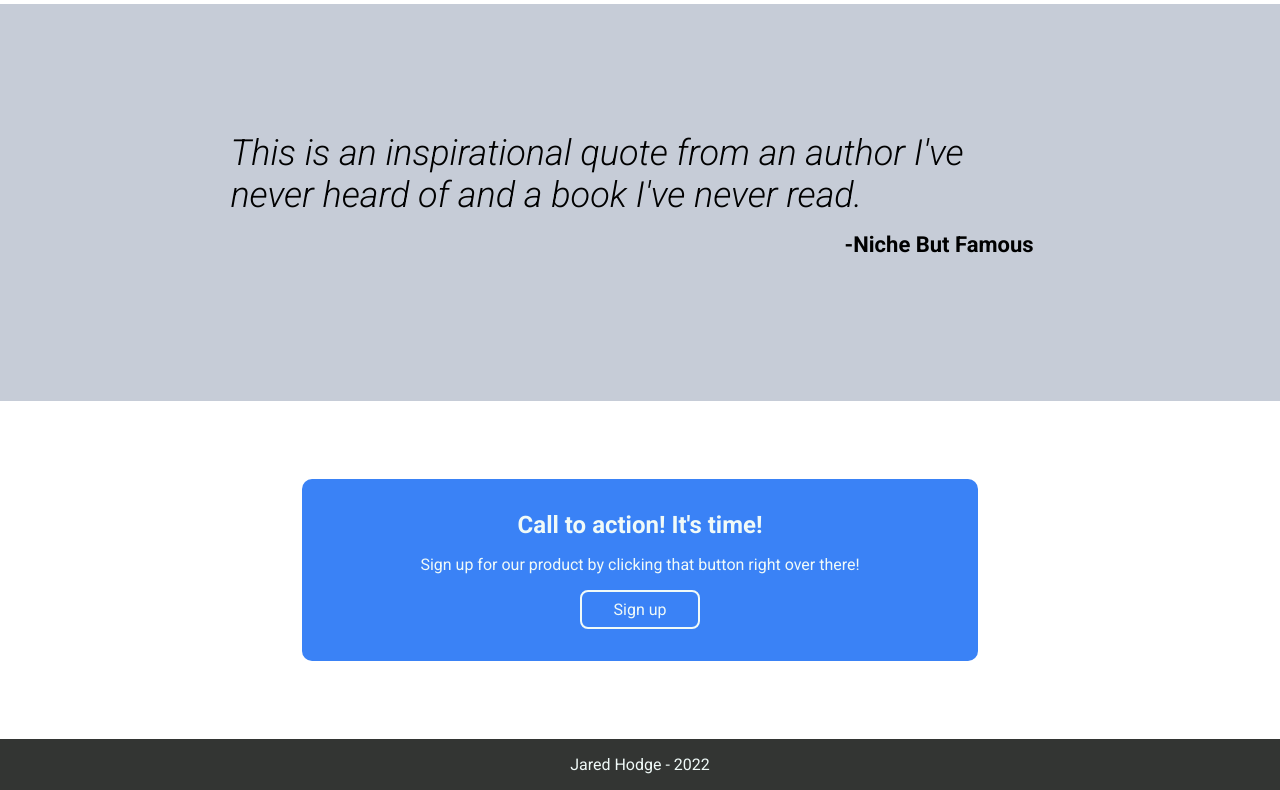
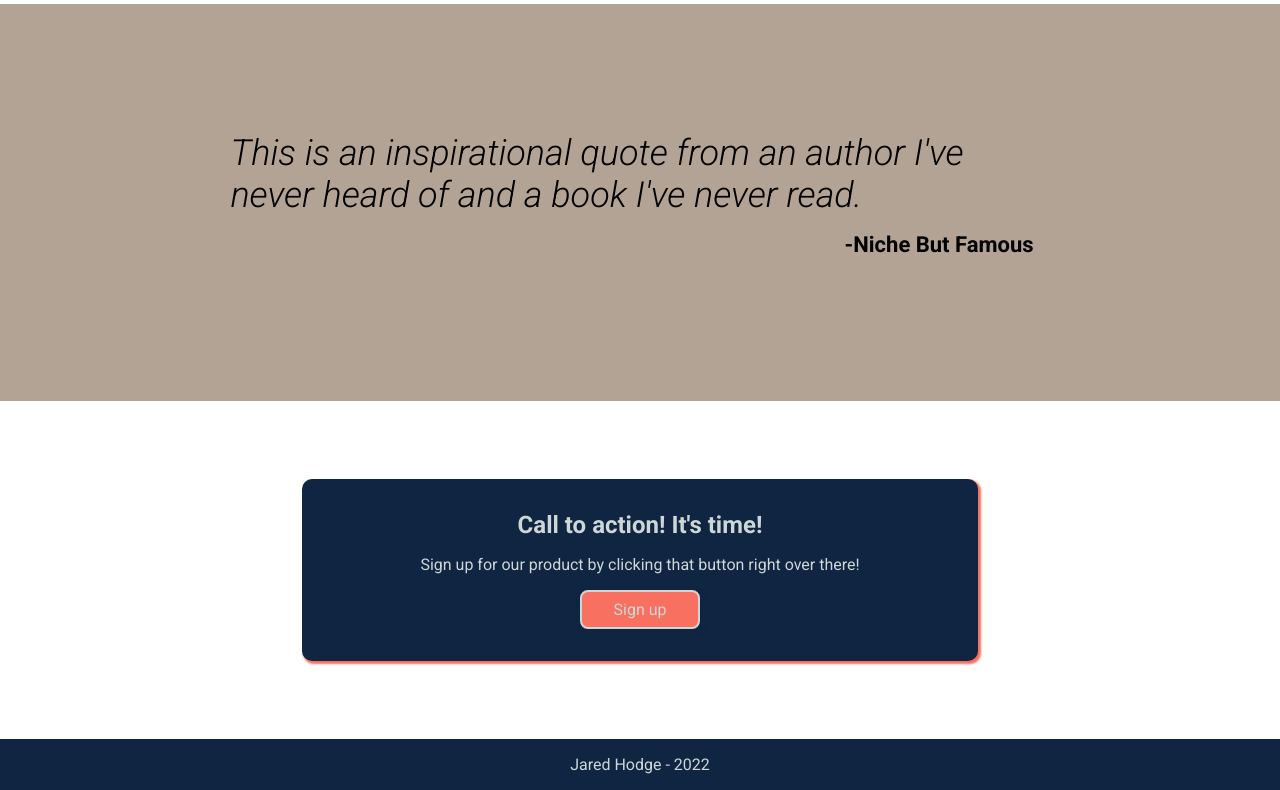
Before and after one commit to JaredSeavyHodge/Landing-Page, a plain HTML site: page index.html in a window 1280 px wide. Shown: the part 884-1674 px from the top of the page. Drawn offline with Linux system fonts and the light colour scheme.

Commit message:
color pallete change

```diff
--- a/style.css
+++ b/style.css
@@ -4,10 +4,10 @@
     box-sizing: border-box;
     font-family: 'Roboto', sans-serif;
 
-    --blue: #3A82F6;
-    --dark-pri: #333533;
-    --gray: #c6ccd7;
-    --light: #f0faf8;
+    --blue: #f87060;
+    --dark-pri: #102542;
+    --gray: #b3a394;
+    --light: #cdd7d6;
 }
 
 body {
@@ -40,7 +40,7 @@ header a {
 
 a svg {
     width: 30px;
-    fill: white;
+    fill: #f87060;
 }
 
 footer {
@@ -59,6 +59,7 @@ button {
     background-color: var(--blue);
     color: var(--light);
     font-size: 16px;
+    box-shadow: 1px 2px 5px 0 var(--dark-pri);
 }
 
 .row {
@@ -83,7 +84,7 @@ button {
     gap: 1rem;
     align-items: center;
     text-align: center;
-    color: var(--dark-pri)
+    color: var(--dark-pri);
 }
 
 .row-hero {
@@ -130,13 +131,15 @@ button {
     background-color: #f1f1f1;
     border: 3px solid var(--blue);
     border-radius: 10px;
+    box-shadow: 1px 2px 5px 0 var(--dark-pri);
 
 }
 
 .signup-box {
     display: flex;
-    background-color: var(--blue);
+    background-color: var(--dark-pri);
     border-radius: 10px;
+    box-shadow: 2px 2px 2px 1px var(--blue);
     flex-direction: column;
     justify-content: center;
     align-items: center;
```
